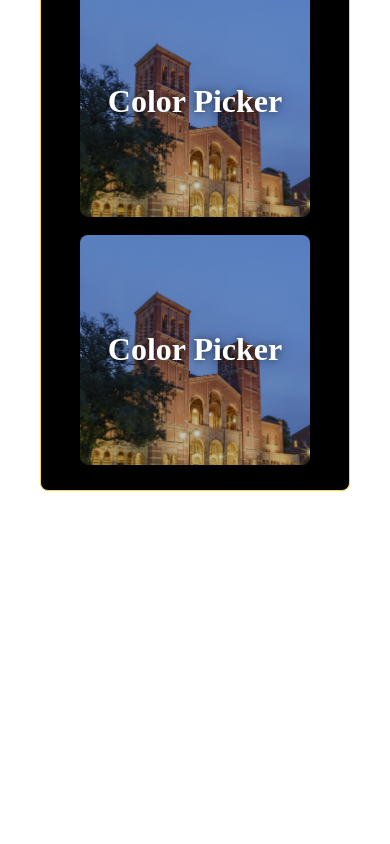
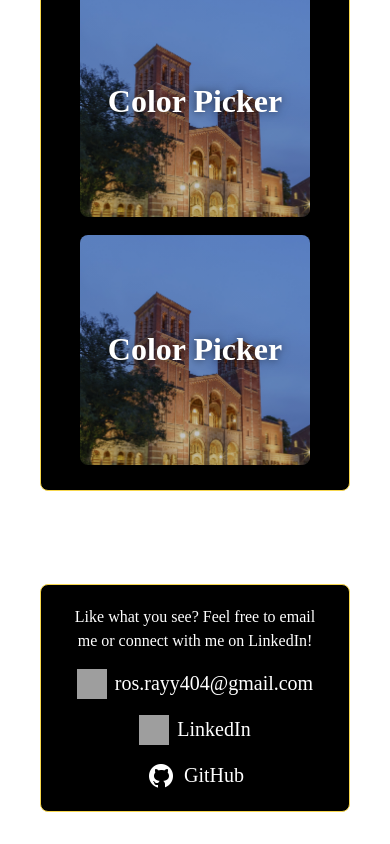
Before and after one commit to rayros404/portfolio, a Next.js app: page / in a window 390 px wide. Shown: the part 2476-3320 px from the top of the page. Before the commit the page ends 2975 px from the top, so only its background shows below. Built offline with nearby package versions, Linux system fonts and the light colour scheme; grey boxes are pictures that could not be loaded.

Commit message:
contact responsive

```diff
--- /dev/null
+++ b/components/Home/Contact.js
@@ -0,0 +1,42 @@
+import styles from "../../styles/Home/Home.module.css"
+import contactStyles from "../../styles/Home/Contact.module.css"
+import ContactLink from "./ContactLink"
+
+const Contact = () => {
+  return (
+    <section id="contact" className={styles.section}>
+      <div className={styles.sectionTitle}>
+        Get in Touch
+      </div>
+      <div
+        id={contactStyles.contactContent}
+        className={styles.sectionContent}
+      >
+        <div id={contactStyles.sectionText} className={styles.sectionText}>
+          Like what you see? Feel free to email me or connect with me on LinkedIn!
+        </div>
+        <div id={contactStyles.links}>
+          <ContactLink
+            src="/Home/email-icon.png"
+            name="ros.rayy404@gmail.com"
+            alt="email icon"
+          />
+          <ContactLink
+            href="https://www.linkedin.com/in/rayros/"
+            src="/Home/linkedin-icon.png"
+            name="LinkedIn"
+            alt="linked icon"
+          />
+          <ContactLink
+            href="https://github.com/rayros404"
+            src="/Home/github-icon.png"
+            name="GitHub"
+            alt="github icon"
+          />
+        </div>
+      </div>
+    </section>
+  )
+}
+
+export default Contact
--- a/pages/index.js
+++ b/pages/index.js
@@ -1,13 +1,8 @@
 import styles from "../styles/Home/Home.module.css"
-import ProjectCard from "../components/Home/ProjectCard"
-import Image from "next/image"
-import Link from "next/link"
-import ContactLink from "../components/Home/ContactLink"
 import Hero from "../components/Home/Hero"
 import Internship from "../components/Home/Internship"
 import Projects from "../components/Home/Projects"
-import PrimaryButton from "../components/Home/PrimaryButton"
-
+import Contact from "../components/Home/Contact"
 
 const Home = () => {
   return (
@@ -15,43 +10,7 @@ const Home = () => {
       <Hero />
       <Internship />
       <Projects />
-      {/* <section id="contact" className={styles.section}>
-        <div
-          id={styles.contactTitle}
-          className={styles.sectionTitle}
-        >
-          Get in Touch
-        </div>
-        <div
-          id={styles.contactContent}
-          className={styles.sectionContent}
-        >
-          <div className={styles.sectionText}>
-            Like what you see? Feel free to email me or connect with me on LinkedIn!
-          </div>
-          <div id={styles.links}>
-            <ContactLink
-              src="/Home/email-icon.png"
-              name="ros.rayy404@gmail.com"
-              alt="email icon"
-            />
-            <ContactLink
-              href="https://www.linkedin.com/in/rayros/"
-              src="/Home/linkedin-icon.png"
-              name="LinkedIn"
-              alt="linked icon"
-            />
-            <ContactLink
-              href="https://github.com/rayros404"
-              src="/Home/github-icon.png"
-              name="GitHub"
-              alt="github icon"
-            />
-          </div>
-        </div>
-
-
-      </section> */}
+      <Contact />
     </div>
   )
 }
--- /dev/null
+++ b/styles/Home/Contact.module.css
@@ -0,0 +1,31 @@
+#contactContent {
+  display: flex;
+  flex-direction: column;
+  align-items: center;
+  text-align: center;
+  margin-bottom: 2rem;
+}
+#sectionText {
+  width: 80%;
+}
+#links {
+  display: flex;
+  width: 70%;
+  justify-content: space-around;
+  margin-top: 1rem;
+}
+
+@media screen and (max-width: 1000px) {
+  #links {
+    width: 90%;
+    margin-top: 1rem;
+  }
+}
+
+@media screen and (max-width: 768px) {
+  #links {
+    flex-direction: column;
+    align-items: center;
+    gap: 1rem;
+  }
+}
--- a/styles/Home/ContactLink.module.css
+++ b/styles/Home/ContactLink.module.css
@@ -6,3 +6,9 @@
   align-items: center;
   gap: 0.5rem;
 }
+
+@media screen and (max-width: 1000px) {
+  .link {
+    font-size: 1.25rem;
+  }
+}
--- a/styles/Home/Home.module.css
+++ b/styles/Home/Home.module.css
@@ -27,18 +27,6 @@
   font-size: 1.5rem;
   margin: 0;
   line-height: 3.5rem;
-}
-#contactContent {
-  display: flex;
-  flex-direction: column;
-  align-items: center;
-  margin-bottom: 2rem;
-}
-#links {
-  display: flex;
-  width: 50%;
-  justify-content: space-around;
-  margin-top: 1rem;
 }
 
 @media screen and (max-width: 1000px) {
```
